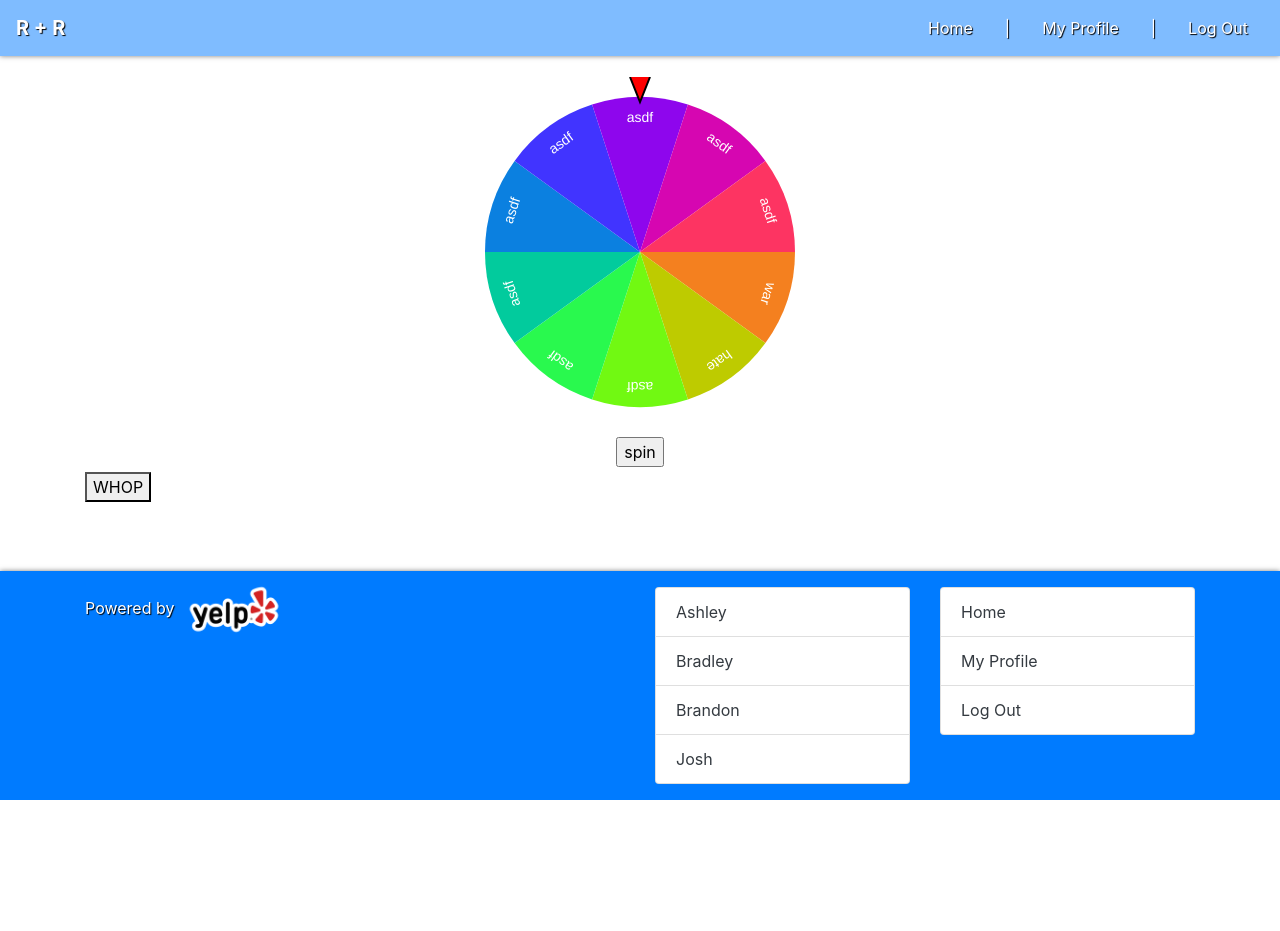
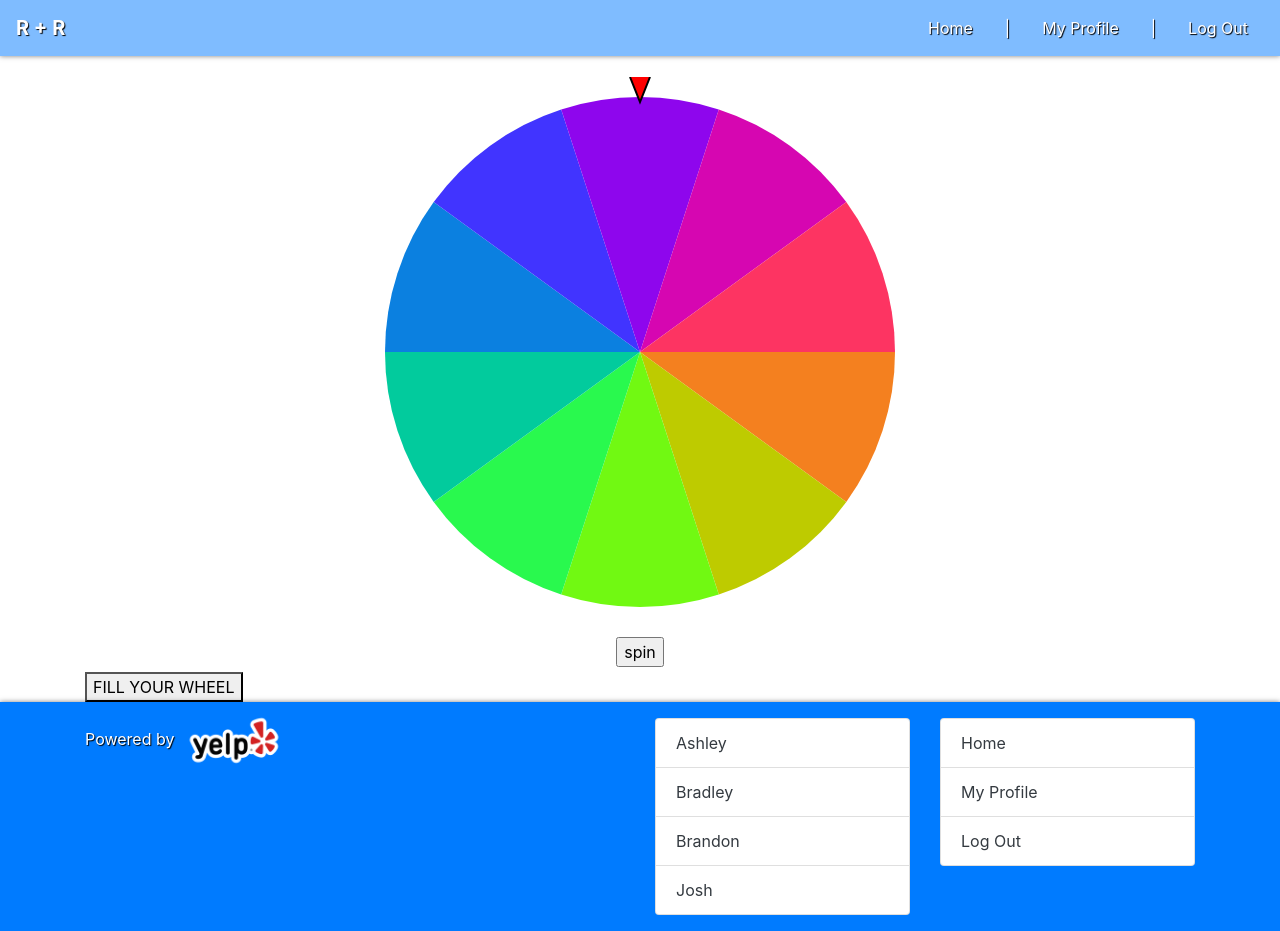
Before and after one commit to Tygabomb/RR-project-3, a React (Create React App) app in the folder client/: page /app in a window 1280 px wide. Before the commit the page ends 800 px from the top, so only its background shows below. Built offline with nearby package versions, Linux system fonts and the light colour scheme.

Commit message:
wheel shows API data

```diff
--- a/client/src/components/Wheel/index.js
+++ b/client/src/components/Wheel/index.js
@@ -141,6 +141,7 @@ class Roulette extends React.Component {
         }
     }
 
+
     stopRotateWheel() {
         let { startAngle, arc } = this.state;
         const { options, baseSize } = this.props;
@@ -154,9 +155,9 @@ class Roulette extends React.Component {
         ctx.save();
         ctx.font = 'bold 20px Helvetica, Arial';
         const text = options[index]
-        ctx.fillText(text, baseSize - ctx.measureText(text).width / 2, baseSize / 3);
+        // ctx.fillText(text, baseSize - ctx.measureText(text).width / 2, baseSize / 3);
         ctx.restore();
-        this.props.onComplete(alert(text));
+        this.props.onComplete(console.log(text));
     }
 
     easeOut(t, b, c, d) {
--- a/client/src/pages/homeScreen/index.js
+++ b/client/src/pages/homeScreen/index.js
@@ -5,14 +5,24 @@ import API from "../../utils/api";
 
 
 
+
 class HomeScreen extends Component {
     state = {
         options: [],
-        baseSize: 175
+        baseSize: 275,
+        chosenName: '',
+        chosenUrl: '',
+        chosenRating: 0,
+        chosenLocation: '',
+        chosenCoordinates: {
+            latitude: 0,
+            longitude: 0
+        },
+        chosenImage_url: ''
     }
     componentDidMount() {
         this.setState({
-            options: ['war', 'hate', 'asdf', 'asdf', 'asdf', 'asdf', 'asdf', 'asdf', 'asdf', 'asdf']
+            options: ['', '', '', '', '', '', '', '', '', '']
         })
     }
 
@@ -20,19 +30,29 @@ class HomeScreen extends Component {
         return value
     }
 
-    getRestaurantData = () => {
+    getRestaurantData = (e) => {
+        e.preventDefault()
         API.getRandomResturant()
             .then(res => {
+                // for (let i = 0; i < res.data.length; i++) {
+                //     let { name, url, rating, location, image_url, cooridnates } = res.data
+                //     this.setState({ options: [name[i]] })
+                // }
+                var nameArr = []
+
                 res.data.forEach(business => {
-                let {name, url, rating, location, image_url, cooridnates} = business
+                    let { name, url, rating, location, image_url, cooridnates } = business
                     console.log(name)
-            });
+                    nameArr.push(name)
+                    console.log(nameArr)
+                    this.setState({ options: nameArr })
+                })
             })
             .catch(err => console.log(err))
     }
 
     renderWheel = () => {
-        if(this.state.options.length > 0) {
+        if (this.state.options.length > 0) {
             const { options } = this.state
             return (
                 <Wheel
@@ -55,7 +75,7 @@ class HomeScreen extends Component {
         return (
             <div>
                 {this.renderWheel()}
-                <button onClick={this.getRestaurantData}>WHOP</button>
+                <button onClick={this.getRestaurantData} id='fill-btn'>FILL YOUR WHEEL</button>
             </div>
         )
     }
```
Also changed, not shown: 2 other files (tests, documents, lock files or other folders). Lines whose indentation alone changed are shown as unchanged.
